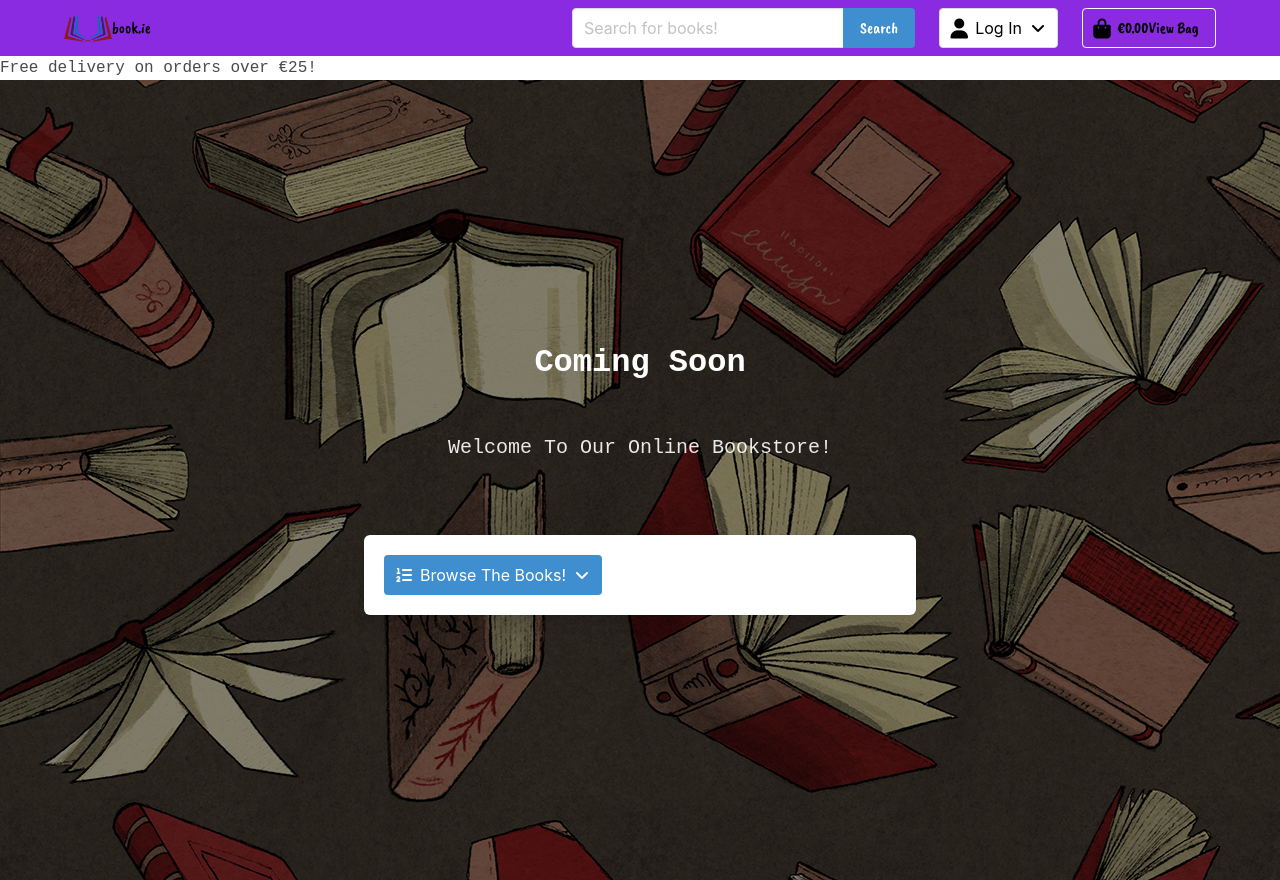
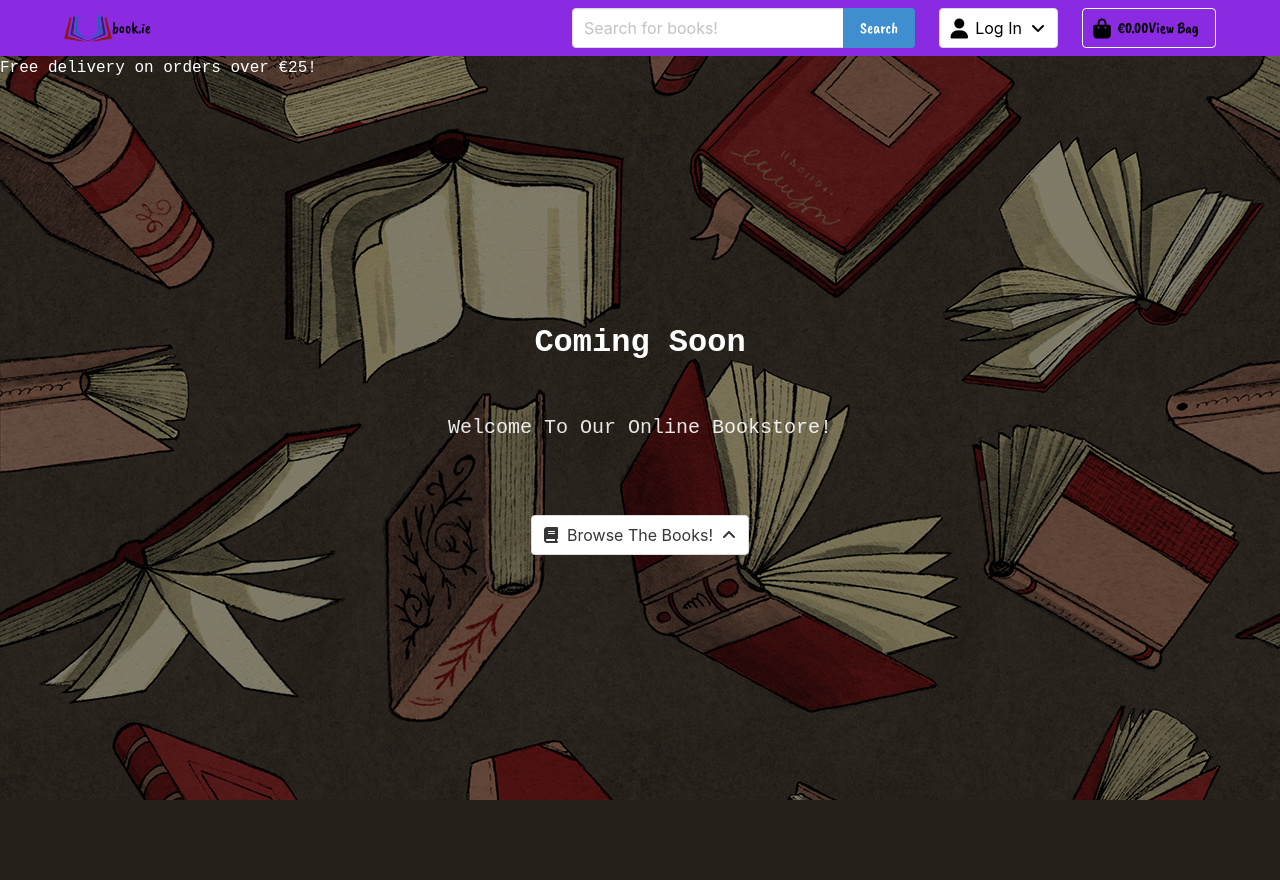
Before and after one commit to anteCedens/CI-MS4-ecommerce-site, a Django app: page / in a window 1280 px wide. After the commit the page ends 800 px from the top, so only its background shows below. Run offline with Django 3.2, Linux system fonts and the light colour scheme; some libraries are stand-ins or nearby versions; some web fonts are replaced.

Commit message:
Add dropup hoverable menu structure

```diff
--- a/home/templates/home/index.html
+++ b/home/templates/home/index.html
@@ -3,8 +3,6 @@
 
 {% block content %}
 
-<body>
-    <section class="hero is-info is-fullheight">
 
         <div class="hero-body">
             <div class="container has-text-centered">
@@ -15,47 +13,35 @@
                     <h2 class="subtitle">
                         Welcome To Our Online Bookstore!
                     </h2>
-                    <div class="box">
-                        <div class="field is-grouped">
-                            <div class="dropdown is-hoverable">
+
+
+                    <div class="dropdown is-up is-hoverable">
                         <div class="dropdown-trigger">
-                                    <button class="button is-info" aria-haspopup="true" aria-controls="dropdown-menu">
+                            <button class="button" aria-haspopup="true" aria-controls="dropdown-menu7">
                                 <span class="icon">
-                                            <i class="fas fa-list-ol"></i>
+                                    <i class="fa fa-book"></i>
                                 </span>
                                 <span>Browse The Books!</span>
                                 <span class="icon is-small">
-                                            <i class="fas fa-angle-down" aria-hidden="true"></i>
+                                    <i class="fas fa-angle-up" aria-hidden="true"></i>
                                 </span>
                             </button>
                         </div>
-                                <div class="dropdown-menu" id="dropdown-menu" role="menu">
+                        <div class="dropdown-menu" id="dropdown-menu7" role="menu">
                             <div class="dropdown-content">
-                                        <a href="{% url 'products' %}" class="dropdown-item">
-                                            All Products
-                                        </a>
-                                        <a href="{% url 'products' %}?sort=category&direction=asc" class="dropdown-item">
-                                            By Category
-                                        </a>
-                                        <a href="{% url 'products' %}?sort=rating&direction=desc" class="dropdown-item">
-                                            By Rating
-                                        </a>
-                                        <a href="{% url 'products' %}?sort=price&direction=asc" class="dropdown-item">
-                                            By Price
-                                        </a>
-                                        <a href="{% url 'products' %}?sort=author&direction=desc" class="dropdown-item">
-                                            By Author
-                                        </a>
-                                    </div>
-                                </div>
-                            </div>
+                                <div class="dropdown-item">
+                                    <p>You can add the <code>is-up</code> modifier to have a dropdown menu that appears
+                                        above the dropdown button.</p>
                                 </div>
                             </div>
                         </div>
                     </div>
 
+                </div>
+            </div>
+
     </section>
 
-</body>
+
 
 {% endblock %}
--- a/templates/base.html
+++ b/templates/base.html
@@ -49,11 +49,11 @@
     {% block extra_js %}
     {% endblock %}
 
-    <title>Landing Page {% block extra_title %}{% endblock %}</title>
+    <title>Bookie! {% block extra_title %}{% endblock %}</title>
 </head>
 
 <body>
-
+    <section class="hero is-info is-fullheight">
         <div class="hero-head">
             <nav class="navbar">
                 <div class="container">
@@ -147,6 +147,7 @@
 
         {% block content %}
         {% endblock %}
+    </section>
 
     {% block postloadjs %}
     {% endblock %}
```
Lines whose indentation alone changed are shown as unchanged.
